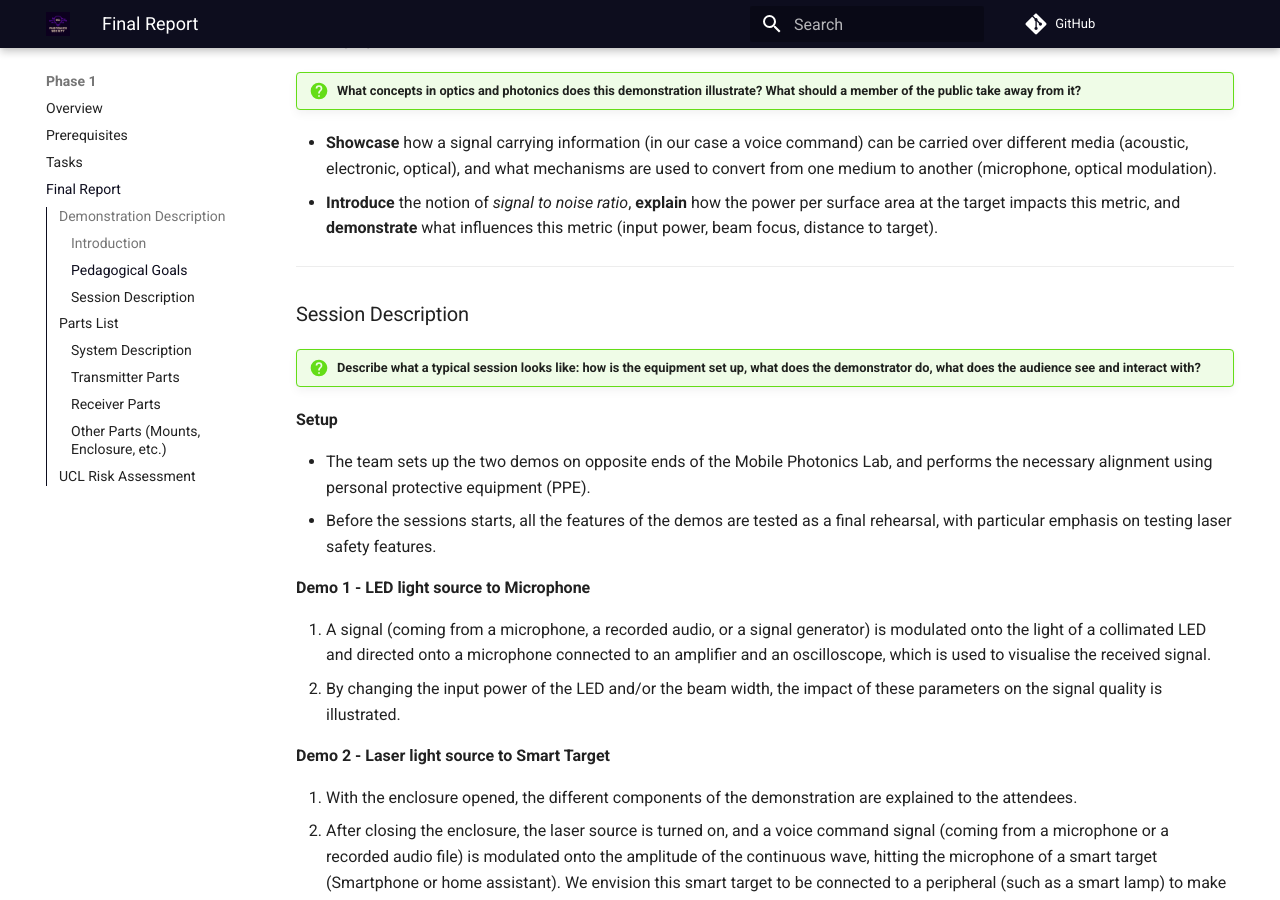
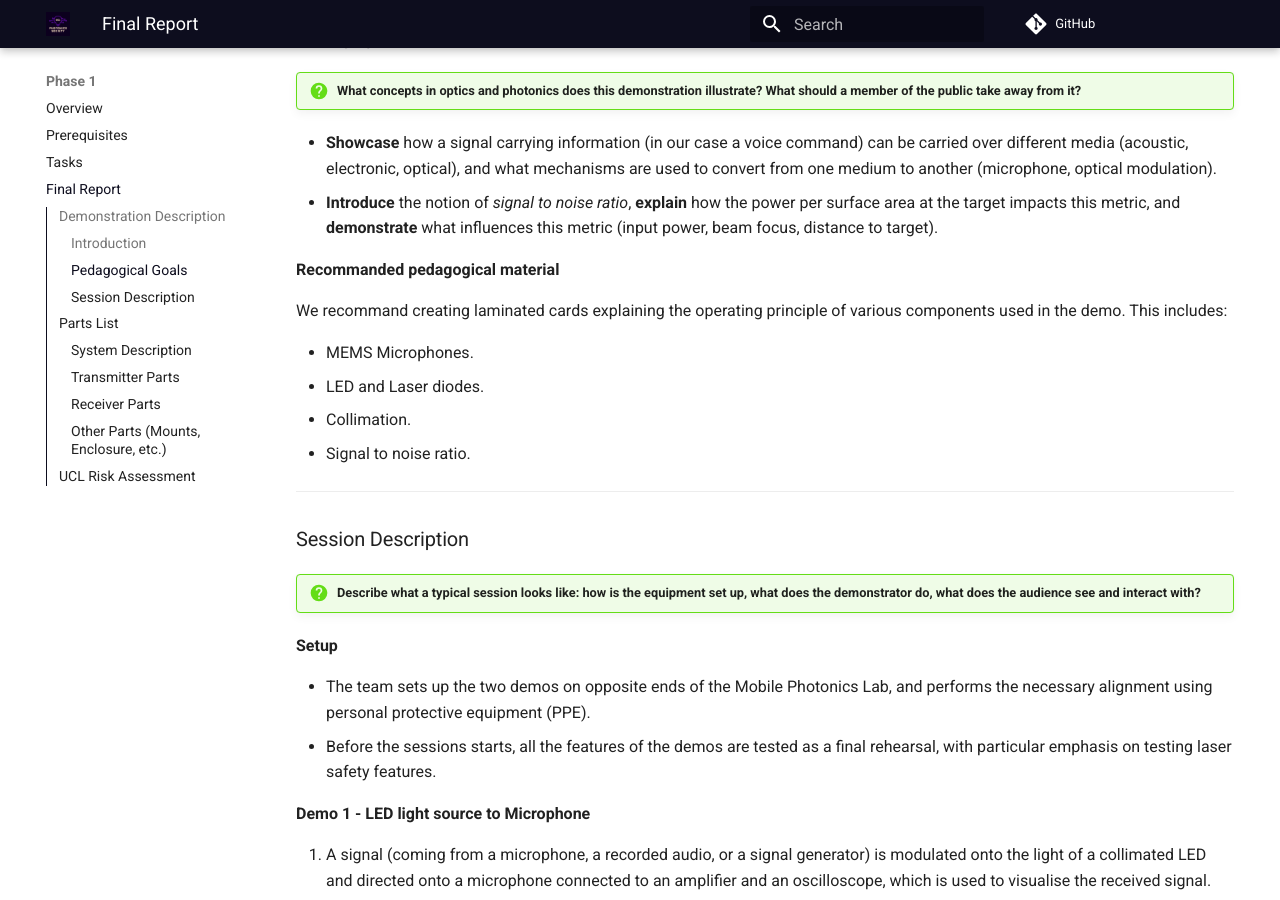
Before and after one commit to UCL-Photonics-Society/UCLightcommands, an MkDocs documentation site: the page built from docs/phase1/final-report.md, in a window 1280 px wide and 900 px high, scrolled down 711 px. Built offline with MkDocs 1.6.1 and Material for MkDocs 9.7.7, drawn with Linux system fonts in a browser that asks for light colours; comment, search, counter and statistics services are not loaded.

Commit message:
Add recommended pedagogical material to demonstration description
Suggests laminated explainer cards for MEMS microphones, LED/laser
diodes, collimation, and signal-to-noise ratio as audience takeaways.

Co-Authored-By: Claude Sonnet 5 <noreply@anthropic.com>

```diff
--- a/docs/phase1/final-report.md
+++ b/docs/phase1/final-report.md
@@ -20,6 +20,15 @@ The **second setup** would utilise a laser source to activate a smart target (ho
 
 - **Showcase** how a signal carrying information (in our case a voice command) can be carried over different media (acoustic, electronic, optical), and what mechanisms are used to convert from one medium to another (microphone, optical modulation).
 - **Introduce** the notion of *signal to noise ratio*, **explain** how the power per surface area at the target impacts this metric, and **demonstrate** what influences this metric (input power, beam focus, distance to target).
+
+**Recommanded pedagogical material**
+
+We recommand creating laminated cards explaining the operating principle of various components used in the demo. This includes:
+
+- MEMS Microphones.
+- LED and Laser diodes.
+- Collimation.
+- Signal to noise ratio.
 
 ---
 
```
